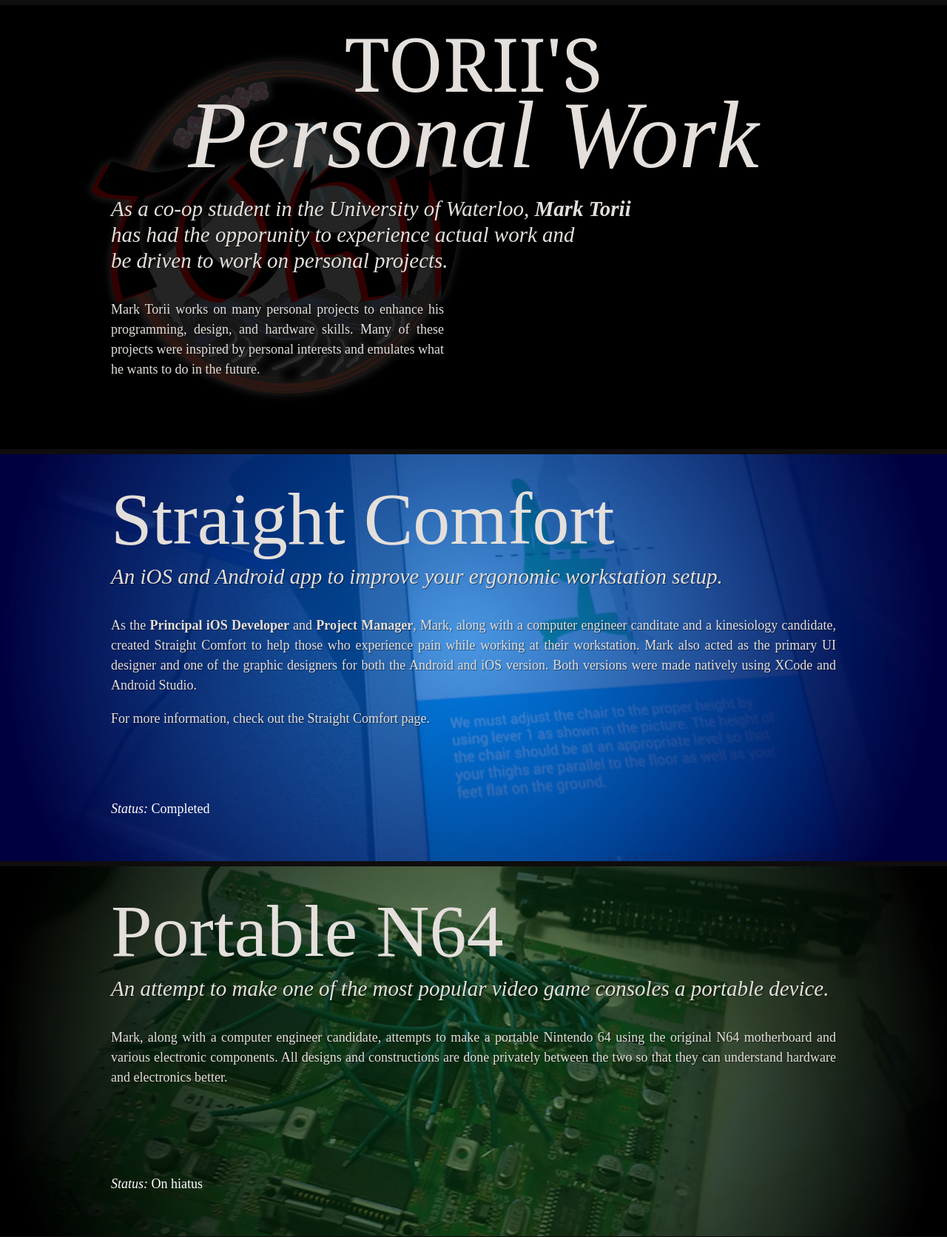
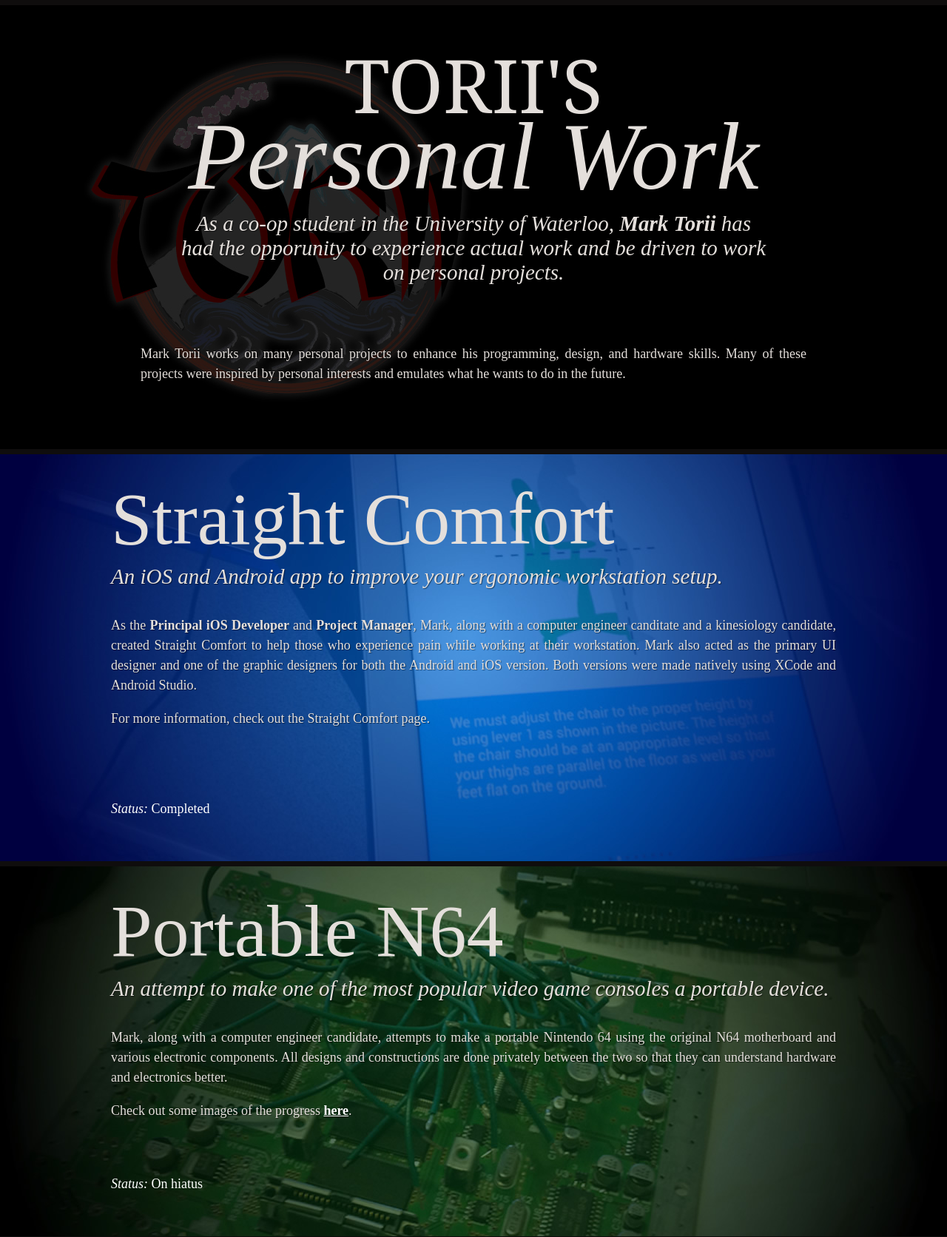
Before and after one commit to JMtorii/toriizuka-web, a PHP site: page /about/jun/my_work_jun.php in a window 1280 px wide. Shown: the part 137-1809 px from the top of the page at 74% size. Run offline with PHP 8.4, Linux system fonts and the light colour scheme; some libraries are stand-ins or nearby versions; some web fonts are replaced.

Commit message:
Jun's My Work layout changes

```diff
--- a/about/jun/my_work_jun.php
+++ b/about/jun/my_work_jun.php
@@ -21,10 +21,7 @@
 					<div id="work-intro-img"> </div>
                  	<div id="work-intro-sub">
 	                    <p>
-		                    <span class="work-intro-span-1">As a co-op student in the University of Waterloo, <strong>Mark Torii</strong></span>
-		                    <span class="work-intro-span-2">has had the opporunity to experience actual work and</span>
-		                    <span class="work-intro-span-3">be driven to work on personal projects.</span>
-
+		                    As a co-op student in the University of Waterloo, <strong>Mark Torii</strong> has had the opporunity to experience actual work and be driven to work on personal projects.
                     	</p>
                  	</div>
 	                <div id="work-intro-p">
@@ -64,12 +61,11 @@
 				<div id="work-portable-n64-inner">
 					<h6>Portable N64</h6>
                  	<div id="work-portable-n64-sub">
-	                    <p>
-		                    An attempt to make one of the most popular video game consoles a portable device.
-                    	</p>
+	                    <p>An attempt to make one of the most popular video game consoles a portable device.</p>
                  	</div>
 	                <div id="work-portable-n64-p">
 	                	<p>Mark, along with a computer engineer candidate, attempts to make a portable Nintendo 64 using the original N64 motherboard and various electronic components. All designs and constructions are done privately between the two so that they can understand hardware and electronics better.</p>
+						<p>Check out some images of the progress <a href="https://drive.google.com/folderview?id=0B1u68KfFgmsQM2NmT2hRU3FsQTQ&usp=sharing">here</a>.</p>
 					</div>
 					<div id="work-portable-n64-status">
 						<p>
@@ -122,6 +118,11 @@
 	                		<span class="work-school-class">CS 247 - Software Abstraction and Specification<br></span>
 	                		<span class="work-school-desc">Using C++ and GTK+, Mark created a desktop card game using the Model-View-Controller design pattern.</span>
                 		</div>
+                		<div id="work-school-3">
+                			<span class="work-school-title">Real-Time Executive (RTX)<br></span>
+	                		<span class="work-school-class">SE 350 - Operating Systems<br></span>
+	                		<span class="work-school-desc">Using C, Mark and three other students created a small RTX and implemented it on Keil MCB1700 board with an NXP LPC1768 microcontroller. The executive provided a basic multiprogramming environment with five priority levels, simple memory management, preemption, message-based inter-process communication, timing service, system console I/O and debugging support.</span>
+                		</div>
 					</div>
 					<div id="work-school-status">
 						<p>
@@ -142,12 +143,12 @@
                  	</div>
 	                <div id="work-future-p">
 	                	<div id="work-future-1">
-	                		<span class="work-future-title">Mobile Group Project<br></span>
-	                		<span class="work-future-desc">Alongside his roommates, Mark plans to potentially help start a mobile app project for kinesiology students, physiotherapists, ergonomists, and physiologists.</span>
+	                		<span class="work-future-title">Flick 'Em<br></span>
+	                		<span class="work-future-desc">Using Unity, Mark plans to create a simple arcade game for multiple platforms</span>
                 		</div>
                 		<div id="work-future-2">
-                			<span class="work-future-title">Unity Game<br></span>
-	                		<span class="work-future-desc">To truly experience game development, Mark plans to create a game using Unity. </span>
+                			<span class="work-future-title">A Horror Game<br></span>
+	                		<span class="work-future-desc">Using Unreal Engine, Mark plans to create a 3D horror game.</span>
                 		</div>
 					</div>
 					<div id="work-future-status">
--- a/css/main_style.css
+++ b/css/main_style.css
@@ -408,8 +408,8 @@ a { color: #4a4237; -webkit-transition: all .1s ease-in-out; -moz-transition: al
 
 	#juntorii {
 		height: 850px;
-	 	background: url('../images/jun_main_background.jpg') center center no-repeat fixed;
-	 	background-color: #000000;
+/*	 	background: url('../images/jun_main_background.jpg') center center no-repeat fixed;
+*/	 	background-color: #000000;
 		border-top: 7px solid #0f0d0d;
 	}
 
@@ -1081,11 +1081,11 @@ a { color: #4a4237; -webkit-transition: all .1s ease-in-out; -moz-transition: al
 		    font-weight: normal;
 		    font-style: italic;
 		    color: #e4dfdb;
-		    margin: 0;
-		    padding: 0;
-		    position: absolute;
-		    top: 230px;
-            left: 0px;
+		    position: relative;
+		    top: 250px;
+		    margin-left: auto;
+		    margin-right: auto;
+		    width: 800px;
 		}
 
 		    #work-intro #work-intro-sub p {
@@ -1094,29 +1094,28 @@ a { color: #4a4237; -webkit-transition: all .1s ease-in-out; -moz-transition: al
 				-webkit-text-shadow: 1px 1px 1px rgba(0, 0, 0, 0.5);
 				text-shadow: 1px 1px 1px rgba(0, 0, 0, 0.5);
 				display: block;
-				width: 800px;
 				height: 120px;
+				text-align: center;
 		    }
 
-		        #work-intro #work-intro-sub p span {
+/*		        #work-intro #work-intro-sub p span {
     		        position: absolute;
     		    }
 
     		        #work-intro #work-intro-sub p .work-intro-span-1 { top: 0px;  }
                     #work-intro #work-intro-sub p .work-intro-span-2 { top: 35px; }
-                    #work-intro #work-intro-sub p .work-intro-span-3 { top: 70px; }
+                    #work-intro #work-intro-sub p .work-intro-span-3 { top: 70px; }*/
 
         #work-intro #work-intro-p {
           	font-family: 'Droid Serif', serif;
 			font-size: 18px;
             font-weight: normal;
             color: #e4dfdb;
-            margin: 0;
-            padding: 0;
-            position: absolute;
-            top: 380px;
-            left: 0px;
-            width: 450px;
+            margin-left: auto;
+            margin-right: auto;
+            position: relative;
+            top: 280px;
+            width: 900px;
             line-height: 150%;
             text-align: justify;
         }
@@ -1306,6 +1305,16 @@ a { color: #4a4237; -webkit-transition: all .1s ease-in-out; -moz-transition: al
 				text-shadow: 1px 1px 1px rgba(0, 0, 0, 0.5);
             }
 
+            #work-portable-n64 #work-portable-n64-p a {
+                font-weight: bold;
+                text-decoration: underline;
+                color: #FFF;
+            }
+
+            #work-portable-n64 #work-portable-n64-p a:hover {
+                color: #FF0;
+            }
+
         #work-portable-n64 #work-portable-n64-status {
         	position: absolute;
         	top: 400px;
@@ -1429,7 +1438,7 @@ a { color: #4a4237; -webkit-transition: all .1s ease-in-out; -moz-transition: al
 	}
 
 	#work-school {
-		height: 700px;
+		height: 920px;
 		background: #000000 url('../images/school.jpg') center center no-repeat fixed;
 		border-top: 7px solid #0f0d0d;
 	}
@@ -1509,6 +1518,11 @@ a { color: #4a4237; -webkit-transition: all .1s ease-in-out; -moz-transition: al
             	top: 200px;
             }
 
+            #work-school #work-school-p #work-school-3 {
+            	position: absolute;
+            	top: 350px;
+            }
+
             	#work-school #work-school-p .work-school-title{
 	            	font: italic 29px abril-display,serif;
 	            }
@@ -1523,7 +1537,7 @@ a { color: #4a4237; -webkit-transition: all .1s ease-in-out; -moz-transition: al
 
         #work-school #work-school-status {
         	position: absolute;
-        	top: 600px;
+        	top: 850px;
         	font-family: 'Droid Serif', serif;
         	font-size: 18px;
         	color:white;
@@ -1545,7 +1559,7 @@ a { color: #4a4237; -webkit-transition: all .1s ease-in-out; -moz-transition: al
 	}
 
 	#work-future {
-		height: 670px;
+		height: 550px;
 		background: #000000 url('../images/future.jpg') center center no-repeat fixed;
 		border-top: 7px solid #0f0d0d;
 	}
@@ -1618,7 +1632,7 @@ a { color: #4a4237; -webkit-transition: all .1s ease-in-out; -moz-transition: al
 
             #work-future #work-future-p #work-future-2 {
             	position: absolute;
-            	top: 150px;
+            	top: 120px;
             }
 
             	#work-future #work-future-p .work-future-title{
@@ -1631,7 +1645,7 @@ a { color: #4a4237; -webkit-transition: all .1s ease-in-out; -moz-transition: al
 
         #work-future #work-future-status {
         	position: absolute;
-        	top: 530px;
+        	top: 480px;
         	font-family: 'Droid Serif', serif;
         	font-size: 18px;
         	color:white;
@@ -1764,5 +1778,5 @@ a { color: #4a4237; -webkit-transition: all .1s ease-in-out; -moz-transition: al
    ========================================================================== */
 #pdf-section #pdf-area object{
 	width: 100%;
-	height: 1200px;
+	height: 100%;
 }
```
Also changed, not shown: about/jun/my_resume_jun.php (+6 -19 lines), 1 other file.
